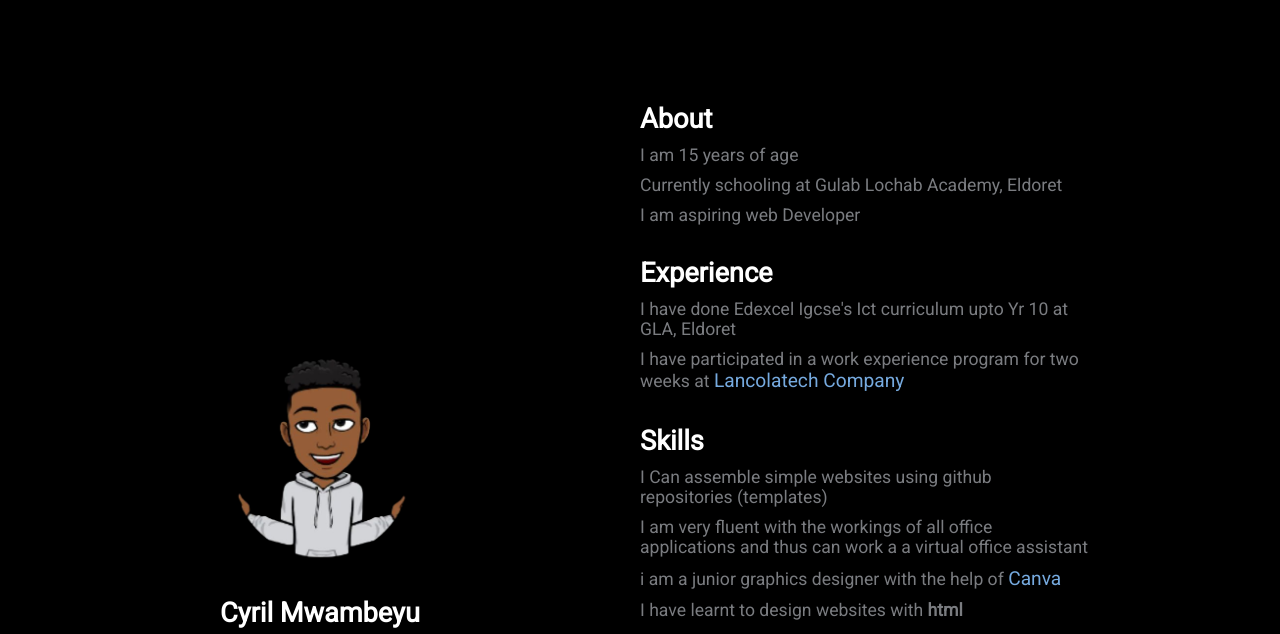
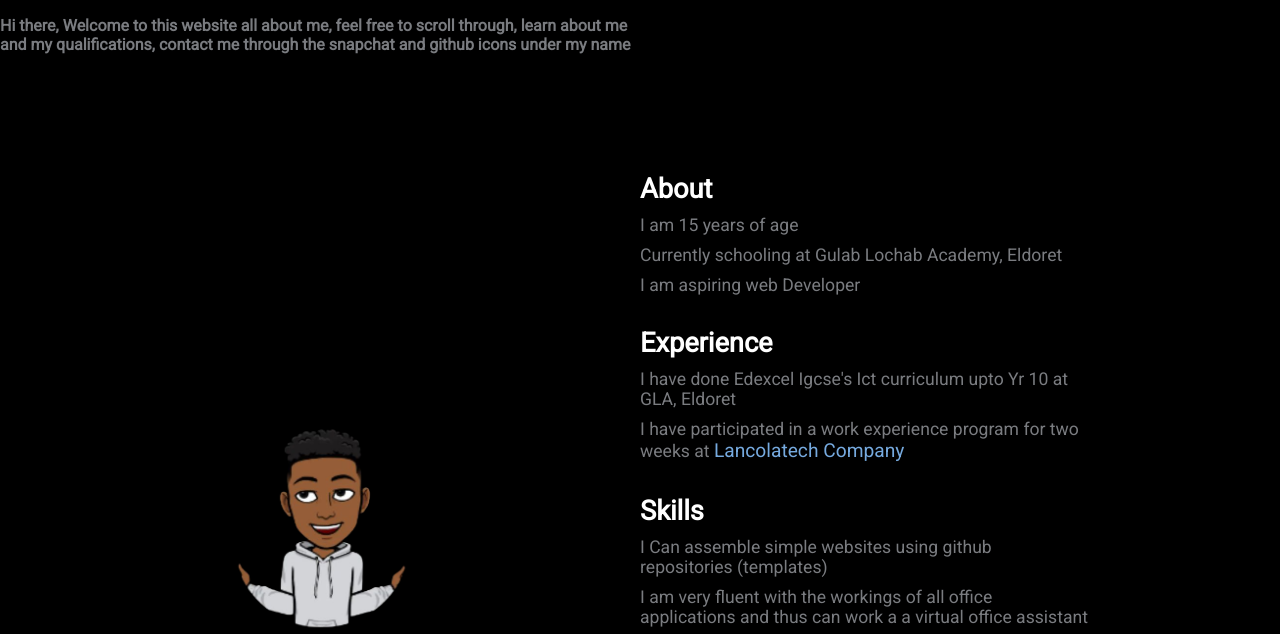
Before and after one commit to Airchip66/Airchip66.github.io, a plain HTML site: page index.html in a window 1280 px wide. Shown: the top 634 px of the page. Drawn offline with Linux system fonts and the light colour scheme.

Commit message:
add text

```diff
--- a/index.html
+++ b/index.html
@@ -11,6 +11,7 @@
 </head>
 <body>
     <div class="grid-2">
+        <p><b>Hi there, Welcome to this website all about me, feel free to scroll through, learn about me and my qualifications, contact me through the snapchat and github icons under my name </b><p>
         <div class="section-1">
             <!-- <i class="fas fa-code fa-5x white"></i> -->
             <img src="Screenshot_20220823-090800.png" height="250">
```
